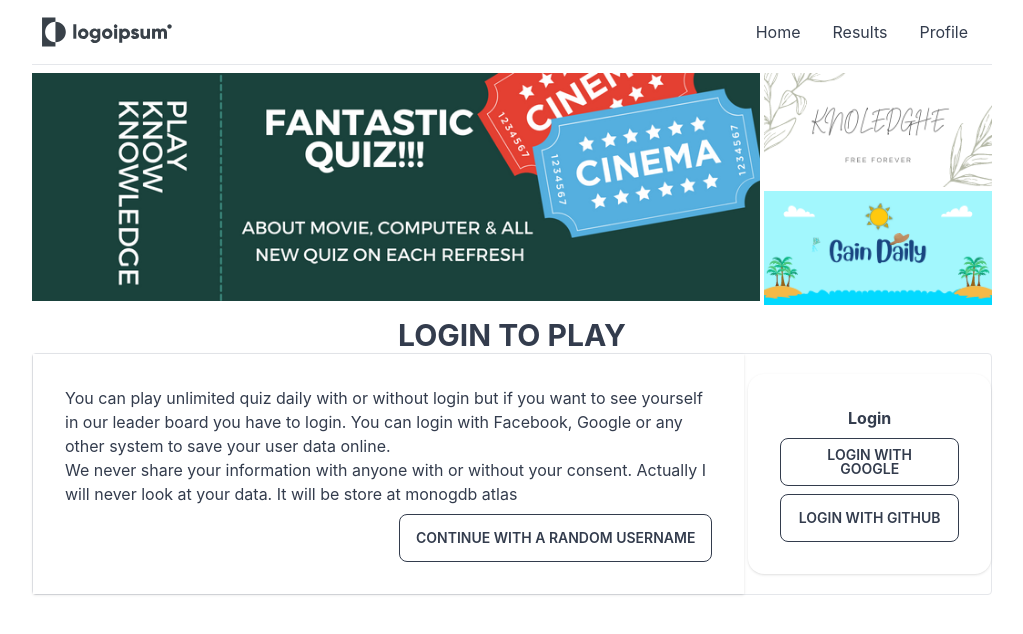
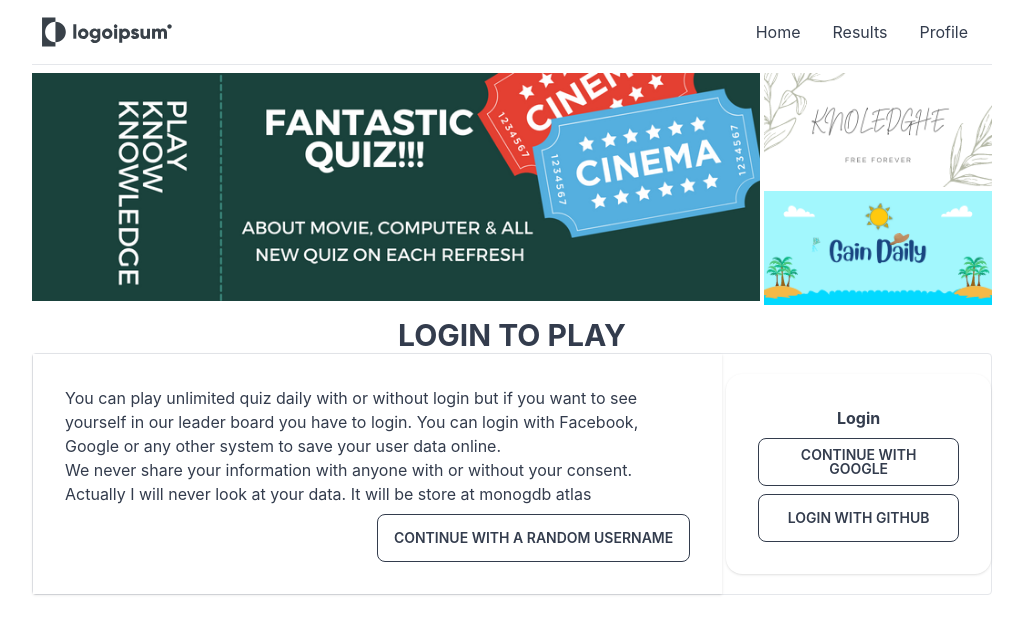
Before and after one commit to AveyBD/quiz-opentdb, a React (Create React App) app: page / in a window 1280 px wide. Shown: the top 634 px of the page, without its empty margins (128-1151 px from the left). Built offline with nearby package versions, Linux system fonts and the light colour scheme; no server answers.

Commit message:
Enable Google Login and check for existing user

```diff
--- a/package.json
+++ b/package.json
@@ -11,6 +11,7 @@
     "react": "^18.2.0",
     "react-dom": "^18.2.0",
     "react-firebase-hooks": "^5.0.3",
+    "react-hot-toast": "^2.2.0",
     "react-loading": "^2.0.3",
     "react-query": "^3.39.1",
     "react-router-dom": "^6.3.0",
--- a/src/App.js
+++ b/src/App.js
@@ -1,3 +1,4 @@
+import { Toaster } from "react-hot-toast";
 import { Route, Routes } from "react-router-dom";
 import Nav from "./Components/Shared/Nav";
 import Home from "./Pages/Home";
@@ -8,6 +9,7 @@ import Result from "./Pages/Result";
 function App() {
   return (
     <div>
+      <Toaster position="top-right" reverseOrder={false} />
       <Nav />
       <Routes>
         <Route path="/" element={<Home />} />
--- a/src/Pages/Home.jsx
+++ b/src/Pages/Home.jsx
@@ -1,19 +1,40 @@
 import React, { useState } from "react";
 import { Navigate, useNavigate } from "react-router-dom";
+import { useSignInWithGoogle } from "react-firebase-hooks/auth";
 
 import Slider from "../Components/Home/Slider";
+import auth from "../firebase.init";
+import toast from "react-hot-toast";
 
 const Home = () => {
   const navigate = useNavigate();
+  const [signInWithGoogle, user, loading, error] = useSignInWithGoogle(auth);
+
   const setRandomUser = () => {
     let char = "ABCDEFGHIJKLMNOPQRSTUVWXYZabcdefghijklmnopqrstuvwxyz0123456789";
     let userName = "";
     for (var i = 0; i < 5; i++) {
       userName += char.charAt(Math.floor(Math.random() * char.length));
     }
-    localStorage.setItem("user", userName);
+    if (localStorage.getItem("user") === null) {
+      localStorage.setItem("user", userName);
+      navigate("/quiz", { replace: true });
+    } else {
+      toast.success(
+        `You already have the username ${localStorage.getItem(
+          "user"
+        )}. Continuing with that.`
+      );
+      navigate("/quiz", { replace: true });
+    }
+  };
+  const gLogin = () => {
+    signInWithGoogle();
+  };
+  if (user) {
+    localStorage.setItem("user", user.user.email);
     navigate("/quiz", { replace: true });
-  };
+  }
   return (
     <div className="w-full md:w-3/4 mx-auto">
       <Slider />
@@ -48,7 +69,9 @@ const Home = () => {
           <div className="card min-w-full bg-base-100 shadow">
             <div className="card-body">
               <h2 className="text-center font-bold">Login</h2>
-              <button className="btn btn-outline">Login With Google</button>
+              <button onClick={gLogin} className="btn btn-outline">
+                Continue With Google
+              </button>
               <button className="btn btn-outline">Login With Github</button>
             </div>
           </div>
```
Also changed, not shown: 1 other file (tests, documents, lock files or other folders).
